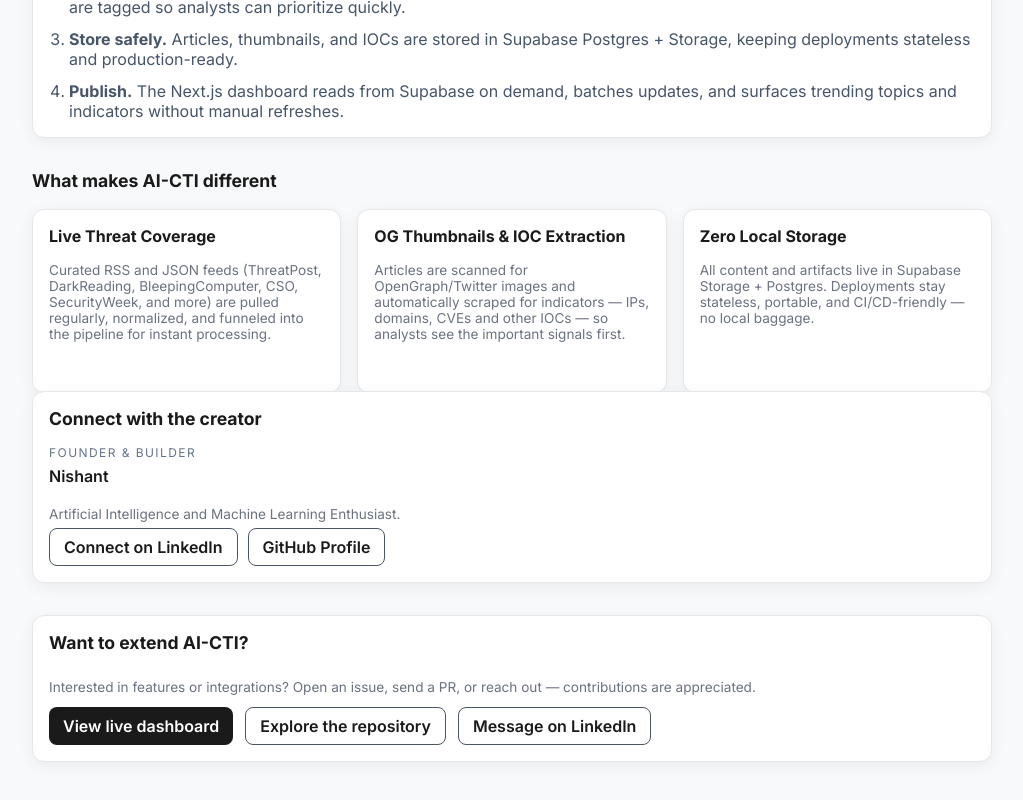
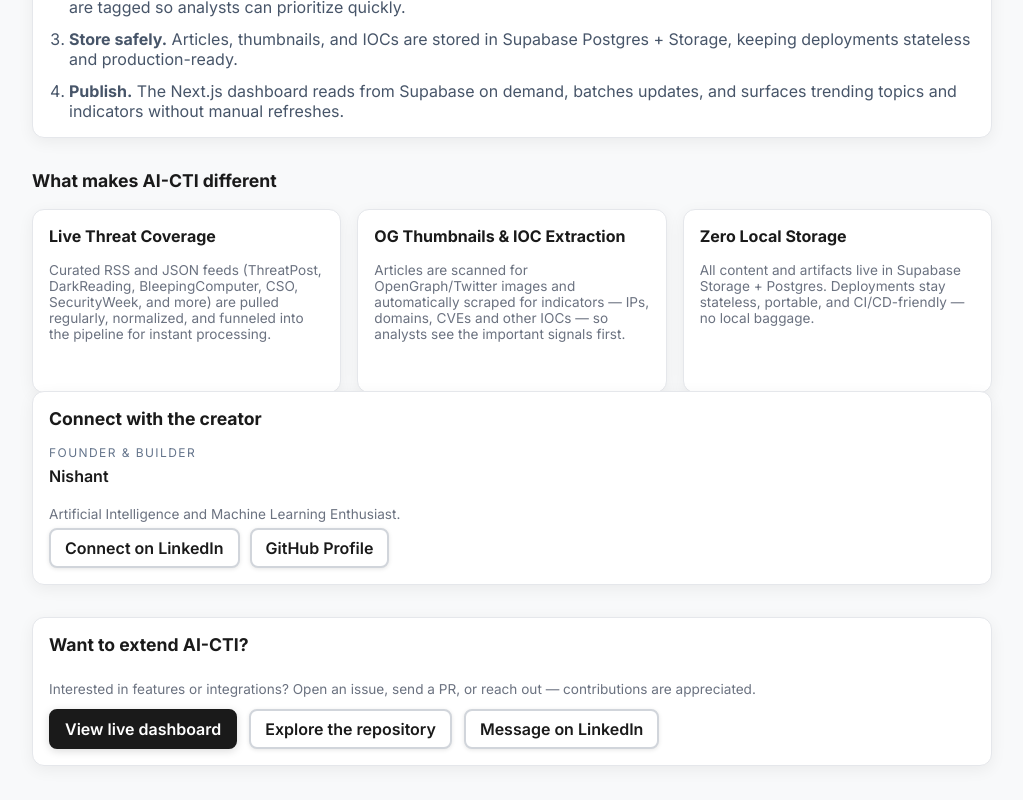
Before and after one commit to normienishant/AI_CTI, a Next.js app in the folder aicti-frontend/: page /about in a window 1280 px wide. Shown: the part 386-1186 px from the top of the page, without its empty margins (128-1151 px from the left). Built offline with nearby package versions, Linux system fonts and the light colour scheme.

Commit message:
Button colour fix

```diff
--- a/aicti-frontend/app/globals.css
+++ b/aicti-frontend/app/globals.css
@@ -253,25 +253,33 @@
   align-items: center;
   gap: 6px;
   background: #1a1a1a !important;
-  border: none !important;
+  border: 2px solid #1a1a1a !important;
   border-radius: 8px;
   padding: 8px 14px;
   font-weight: 600;
   color: #ffffff !important;
   cursor: pointer;
-  transition: transform 0.16s ease, box-shadow 0.16s ease, opacity 0.16s ease;
+  transition: all 0.16s ease;
   white-space: nowrap;
+  box-shadow: 0 2px 8px rgba(0, 0, 0, 0.15) !important;
 }
 
 .dark .btn-primary {
   background: #1a1a1a !important;
+  border-color: #2a2a2a !important;
   color: #ffffff !important;
+  box-shadow: 0 2px 8px rgba(0, 0, 0, 0.4) !important;
 }
 
 .btn-primary:hover {
   transform: translateY(-1px);
-  box-shadow: 0 6px 20px rgba(0, 0, 0, 0.3);
-  opacity: 0.85;
+  box-shadow: 0 4px 12px rgba(0, 0, 0, 0.25) !important;
+  background: #2a2a2a !important;
+  border-color: #2a2a2a !important;
+}
+
+.dark .btn-primary:hover {
+  box-shadow: 0 4px 12px rgba(0, 0, 0, 0.6) !important;
   background: #2a2a2a !important;
 }
 
@@ -281,31 +289,36 @@
   gap: 6px;
   padding: 8px 14px;
   border-radius: 8px;
-  border: 1.5px solid #4b5563 !important;
-  background: transparent !important;
+  border: 2px solid #d1d5db !important;
+  background: #ffffff !important;
   color: #1a1a1a !important;
   font-weight: 600;
   cursor: pointer;
   transition: all 0.18s ease;
   white-space: nowrap;
+  box-shadow: 0 1px 4px rgba(0, 0, 0, 0.1) !important;
 }
 
 .dark .btn-ghost {
-  border-color: #6b7280 !important;
+  border-color: #4b5563 !important;
+  background: #1f1f1f !important;
   color: #e5e5e5 !important;
-  background: transparent !important;
+  box-shadow: 0 1px 4px rgba(0, 0, 0, 0.3) !important;
 }
 
 .btn-ghost:hover {
-  background: rgba(26, 26, 26, 0.08) !important;
+  background: #f9fafb !important;
   border-color: #1a1a1a !important;
   color: #1a1a1a !important;
+  box-shadow: 0 2px 6px rgba(0, 0, 0, 0.15) !important;
+  transform: translateY(-1px);
 }
 
 .dark .btn-ghost:hover {
-  background: rgba(229, 229, 229, 0.1) !important;
-  border-color: #e5e5e5 !important;
-  color: #e5e5e5 !important;
+  background: #2a2a2a !important;
+  border-color: #6b7280 !important;
+  color: #ffffff !important;
+  box-shadow: 0 2px 6px rgba(0, 0, 0, 0.5) !important;
 }
 
 .ticker-wrapper {
```
